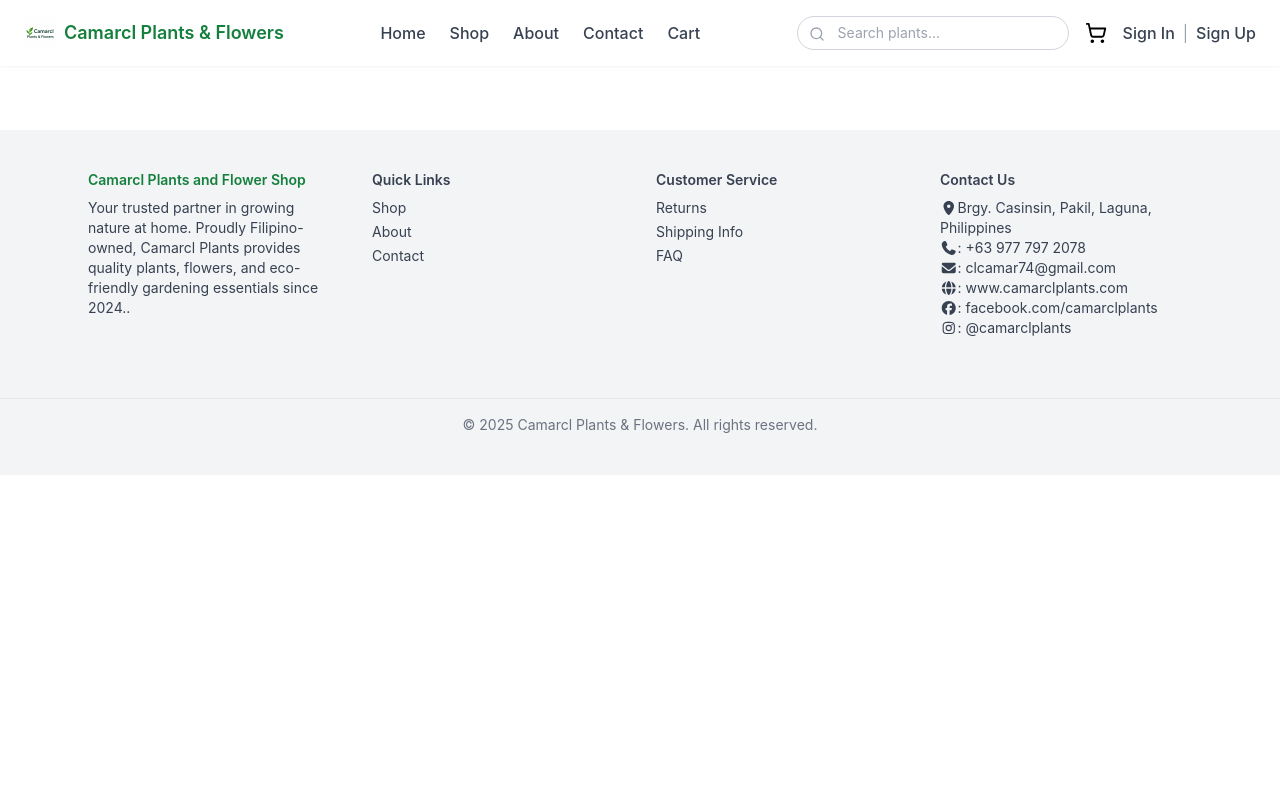
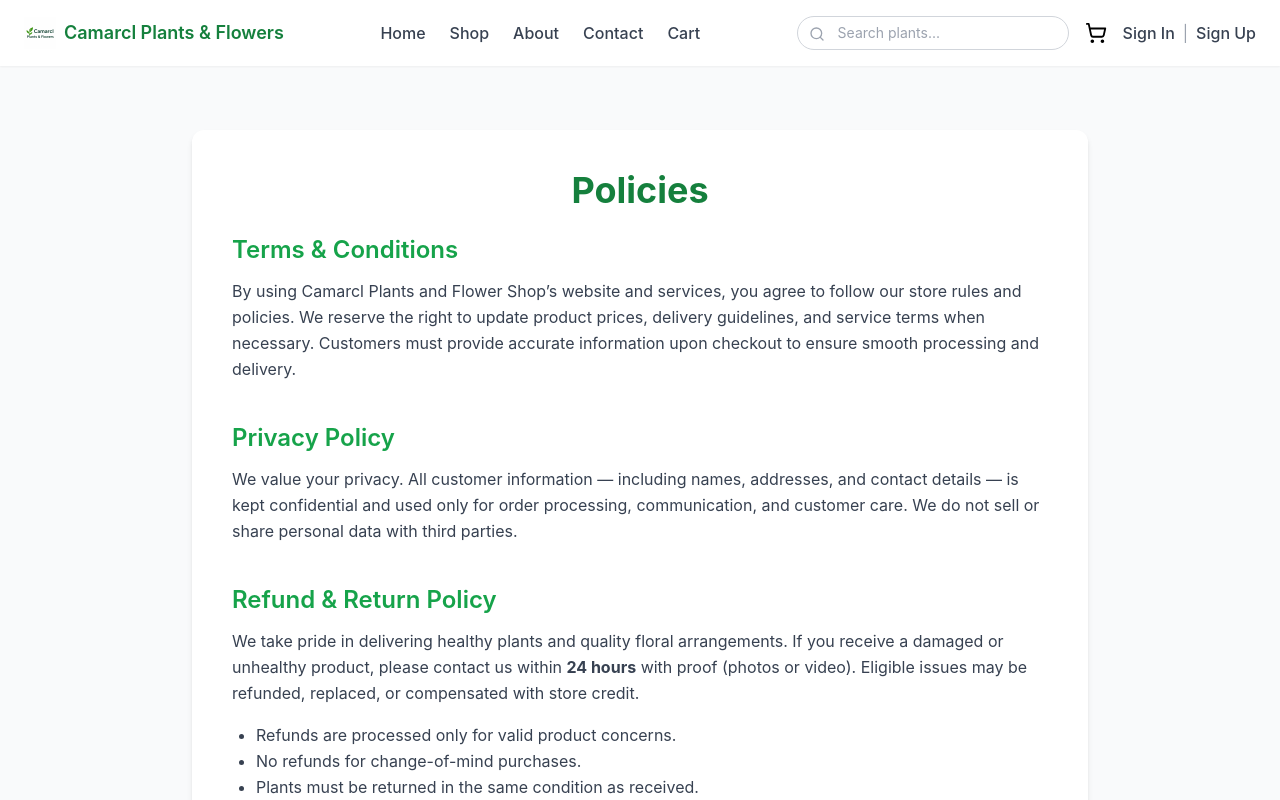
Before and after one commit to mbbaet19/camarcl-frontend, a React (Create React App) app: page /policies in a window 1280 px wide. Shown: the top 800 px of the page. Built offline with nearby package versions, Linux system fonts and the light colour scheme.

Commit message:
Added Policies and FAQ

```diff
--- a/src/App.jsx
+++ b/src/App.jsx
@@ -11,6 +11,8 @@ import CartPage from "./pages/CartPage";
 import Checkout from "./pages/Checkout";
 import About from "./pages/About";
 import Contact from "./pages/Contact";
+import Policies from "./pages/Policies";
+import FAQ from "./pages/FAQ";
 
 
 import { CartProvider } from "./context/CartContext";
@@ -33,6 +35,8 @@ function App() {
           <Route path="/cart" element={<CartPage />} />
           <Route path="/about" element={<About />} />
           <Route path="/contact" element={<Contact />} />
+          <Route path="/policies" element={<Policies />} />
+          <Route path="/faq" element={<FAQ />} />
           <Route path="/checkout" element={<Checkout />} />
         </Routes>
 
--- a/src/components/Footer.jsx
+++ b/src/components/Footer.jsx
@@ -26,9 +26,8 @@ const Footer = () => {
         <div>
           <h4 className="font-semibold mb-2">Customer Service</h4>
           <ul className="space-y-1">
-            <li><a href="#" className="hover:text-green-700">Returns</a></li>
-            <li><a href="#" className="hover:text-green-700">Shipping Info</a></li>
-            <li><a href="#" className="hover:text-green-700">FAQ</a></li>
+            <li><a href="/policies" className="hover:text-green-700">Policies</a></li>
+            <li><a href="/faq" className="hover:text-green-700">FAQ</a></li>
           </ul>
         </div>
 
--- /dev/null
+++ b/src/pages/FAQ.jsx
@@ -0,0 +1,77 @@
+// src/pages/FAQ.jsx
+import React, { useState } from "react";
+
+const FAQ = () => {
+  const [openIndex, setOpenIndex] = useState(null);
+
+  const toggleFAQ = (index) => {
+    setOpenIndex(openIndex === index ? null : index);
+  };
+
+  const faqs = [
+    {
+      question: "What types of plants and flowers do you offer?",
+      answer:
+        "We offer a wide selection of indoor and outdoor plants, succulents, ornamental greens, and fresh floral arrangements for all occasions.",
+    },
+    {
+      question: "Do you deliver nationwide?",
+      answer:
+        "At the moment, delivery is available within Laguna and nearby areas. Nationwide shipping will be added soon!",
+    },
+    {
+      question: "How long does delivery take?",
+      answer:
+        "Delivery typically takes 1–2 days depending on your location. Same-day delivery is available for selected items.",
+    },
+    {
+      question: "Can I request custom floral arrangements?",
+      answer:
+        "Yes! We accept custom bouquet and arrangement orders. Just message us through the Contact Us page or our Facebook page.",
+    },
+    {
+      question: "What payment methods do you accept?",
+      answer:
+        "We accept GCash, bank transfer, and cash-on-delivery (COD) for selected locations.",
+    },
+    {
+      question: "What should I do if my plant arrives damaged?",
+      answer:
+        "Please contact us within 24 hours with photos or videos. We’ll gladly assist with replacements or store credit.",
+    },
+  ];
+
+  return (
+    <div className="bg-gray-50 py-16 px-4">
+      <div className="max-w-4xl mx-auto bg-white shadow-md rounded-xl p-10">
+        <h1 className="text-4xl font-bold text-green-700 mb-8 text-center">
+          Frequently Asked Questions
+        </h1>
+
+        {faqs.map((item, index) => (
+          <div key={index} className="border-b py-4">
+            <button
+              onClick={() => toggleFAQ(index)}
+              className="w-full flex justify-between items-center text-left text-lg font-medium text-green-700"
+            >
+              {item.question}
+              <span className="text-2xl">
+                {openIndex === index ? "−" : "+"}
+              </span>
+            </button>
+
+            <div
+              className={`mt-3 text-gray-700 leading-relaxed transition-all duration-300 ${
+                openIndex === index ? "block" : "hidden"
+              }`}
+            >
+              {item.answer}
+            </div>
+          </div>
+        ))}
+      </div>
+    </div>
+  );
+};
+
+export default FAQ;
--- /dev/null
+++ b/src/pages/Policies.jsx
@@ -0,0 +1,66 @@
+// src/pages/Policies.jsx
+import React from "react";
+
+const Policies = () => {
+  return (
+    <div className="bg-gray-50 py-16 px-4">
+      <div className="max-w-4xl mx-auto bg-white shadow-md rounded-xl p-10">
+
+        <h1 className="text-4xl font-bold text-green-700 mb-6 text-center">
+          Policies
+        </h1>
+
+        {/* Terms & Conditions */}
+        <section className="mb-10">
+          <h2 className="text-2xl font-semibold text-green-600 mb-3">
+            Terms & Conditions
+          </h2>
+          <p className="text-gray-700 leading-relaxed">
+            By using Camarcl Plants and Flower Shop’s website and services, you agree
+            to follow our store rules and policies. We reserve the right to update
+            product prices, delivery guidelines, and service terms when necessary.
+            Customers must provide accurate information upon checkout to ensure
+            smooth processing and delivery.
+          </p>
+        </section>
+
+        {/* Privacy Policy */}
+        <section className="mb-10">
+          <h2 className="text-2xl font-semibold text-green-600 mb-3">
+            Privacy Policy
+          </h2>
+          <p className="text-gray-700 leading-relaxed">
+            We value your privacy. All customer information — including names,
+            addresses, and contact details — is kept confidential and used only
+            for order processing, communication, and customer care. We do not sell
+            or share personal data with third parties.
+          </p>
+        </section>
+
+        {/* Refund / Return Policy */}
+        <section>
+          <h2 className="text-2xl font-semibold text-green-600 mb-3">
+            Refund & Return Policy
+          </h2>
+          <p className="text-gray-700 leading-relaxed mb-4">
+            We take pride in delivering healthy plants and quality floral
+            arrangements. If you receive a damaged or unhealthy product, please
+            contact us within <strong>24 hours</strong> with proof (photos or video).
+            Eligible issues may be refunded, replaced, or compensated with store
+            credit.
+          </p>
+
+          <ul className="list-disc pl-6 text-gray-700 leading-relaxed">
+            <li>Refunds are processed only for valid product concerns.</li>
+            <li>No refunds for change-of-mind purchases.</li>
+            <li>Plants must be returned in the same condition as received.</li>
+            <li>Custom floral arrangements are non-refundable.</li>
+          </ul>
+        </section>
+
+      </div>
+    </div>
+  );
+};
+
+export default Policies;
```
